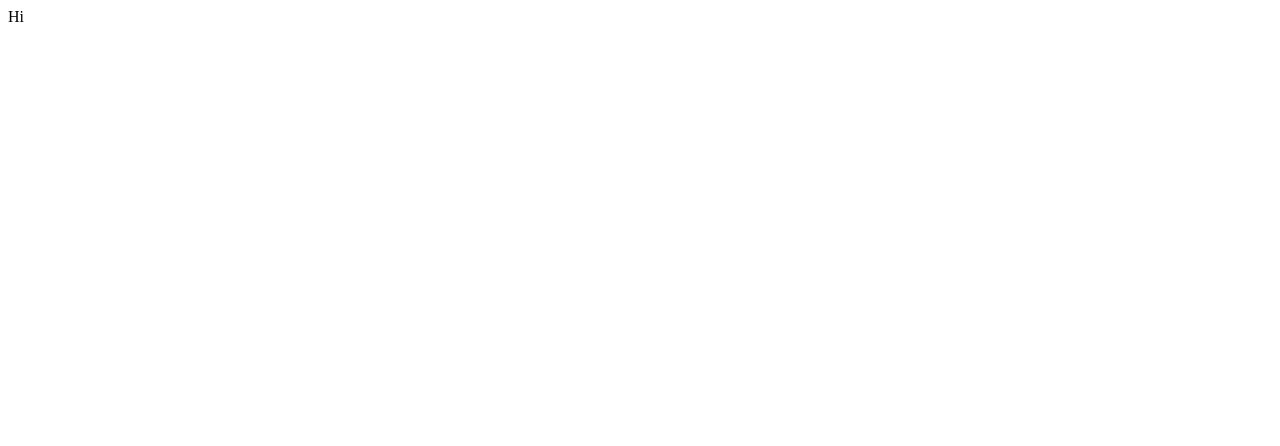
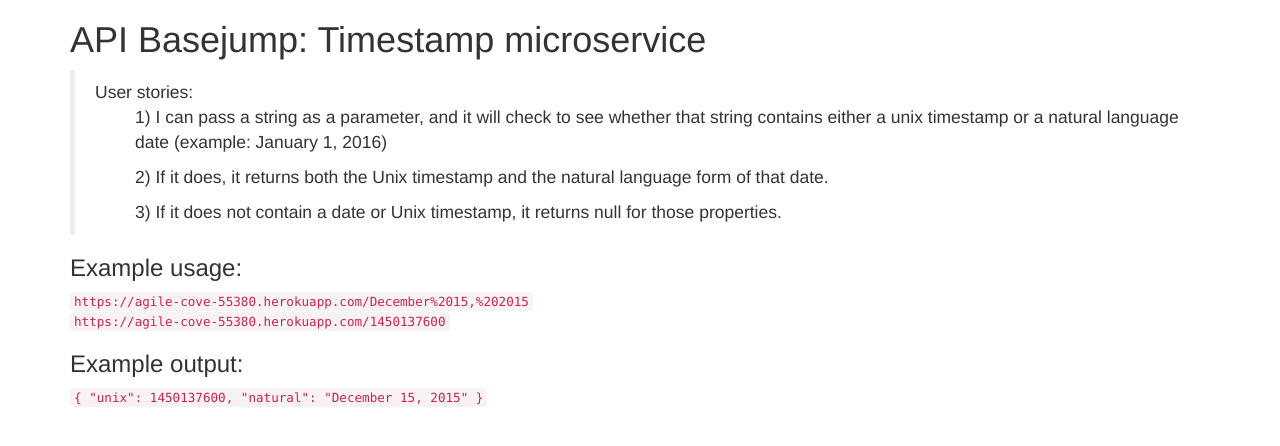
Before and after one commit to karangoel16/fcc-timestamp, a website: page views/index.html in a window 1280 px wide. Drawn offline with nearby package versions, Linux system fonts and the light colour scheme.

Commit message:
minor changes

```diff
--- a/views/index.html
+++ b/views/index.html
@@ -1,8 +1,32 @@
-<html>
-<head>
-	<title>Timestamp microservice</title>
-</head>
-<body>
-	<p> Hi</p>
-</body>
+
+<!doctype html>
+<html lang="en">
+    <head>
+        <title>Timestamp microservice</title>
+        <link rel="stylesheet" href="https://maxcdn.bootstrapcdn.com/bootstrap/3.3.6/css/bootstrap.min.css">
+    </head>
+    <body>
+        <div class="container">
+            <h1 class="header">
+                API Basejump: Timestamp microservice
+            </h1>
+            <blockquote>
+                User stories:
+                <ul>1) I can pass a string as a parameter, and it will check to see whether that string
+                contains either a unix timestamp or a natural language date (example: January 1, 2016)</ul>
+                <ul>2) If it does, it returns both the Unix timestamp and the natural language form of that date.</ul>
+                <ul>3) If it does not contain a date or Unix timestamp, it returns null for those properties.</ul>
+            </blockquote>
+            <h3>Example usage:</h3>
+            <code>https://agile-cove-55380.herokuapp.com/December%2015,%202015</code><br>
+            <code>https://agile-cove-55380.herokuapp.com/1450137600</code>
+            <h3>Example output:</h3>
+            <code>
+                {
+                  "unix": 1450137600,
+                  "natural": "December 15, 2015"
+                }
+            </code>
+        </div>
+    </body>
 </html>
```
